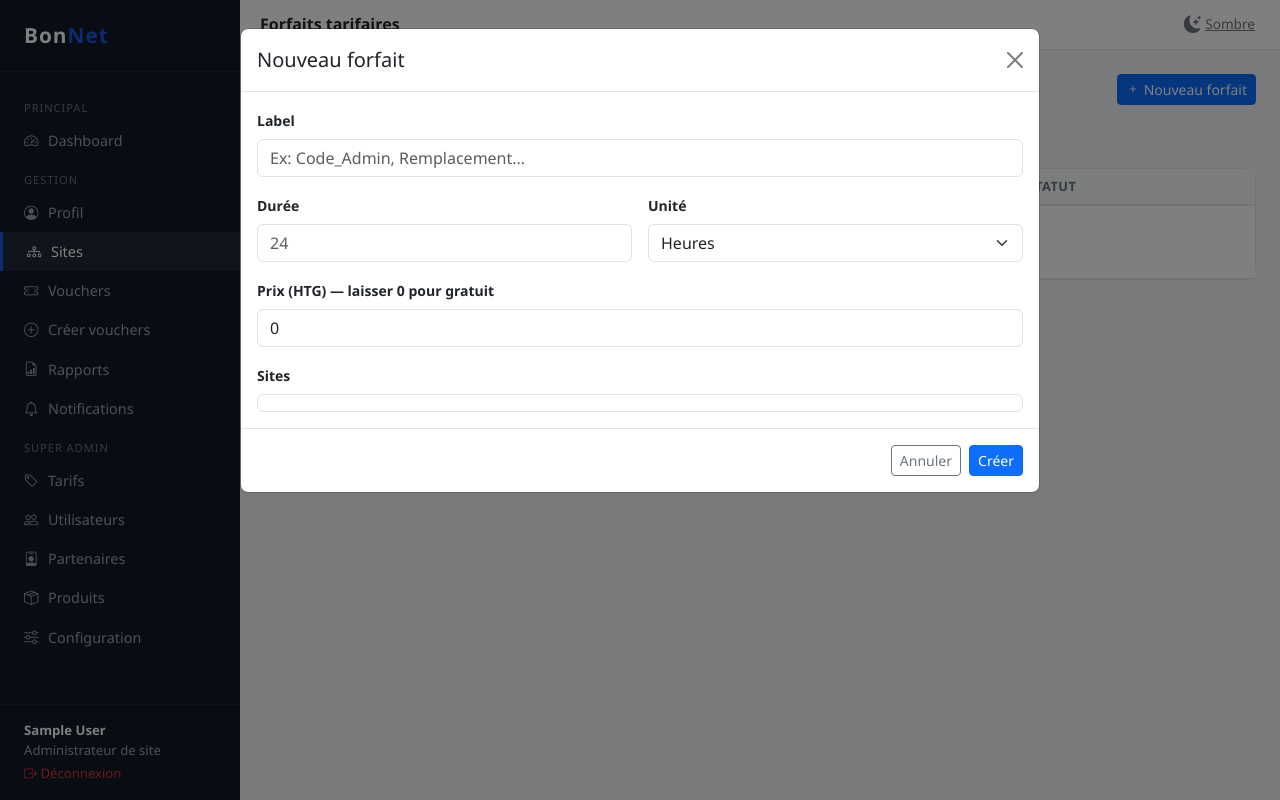
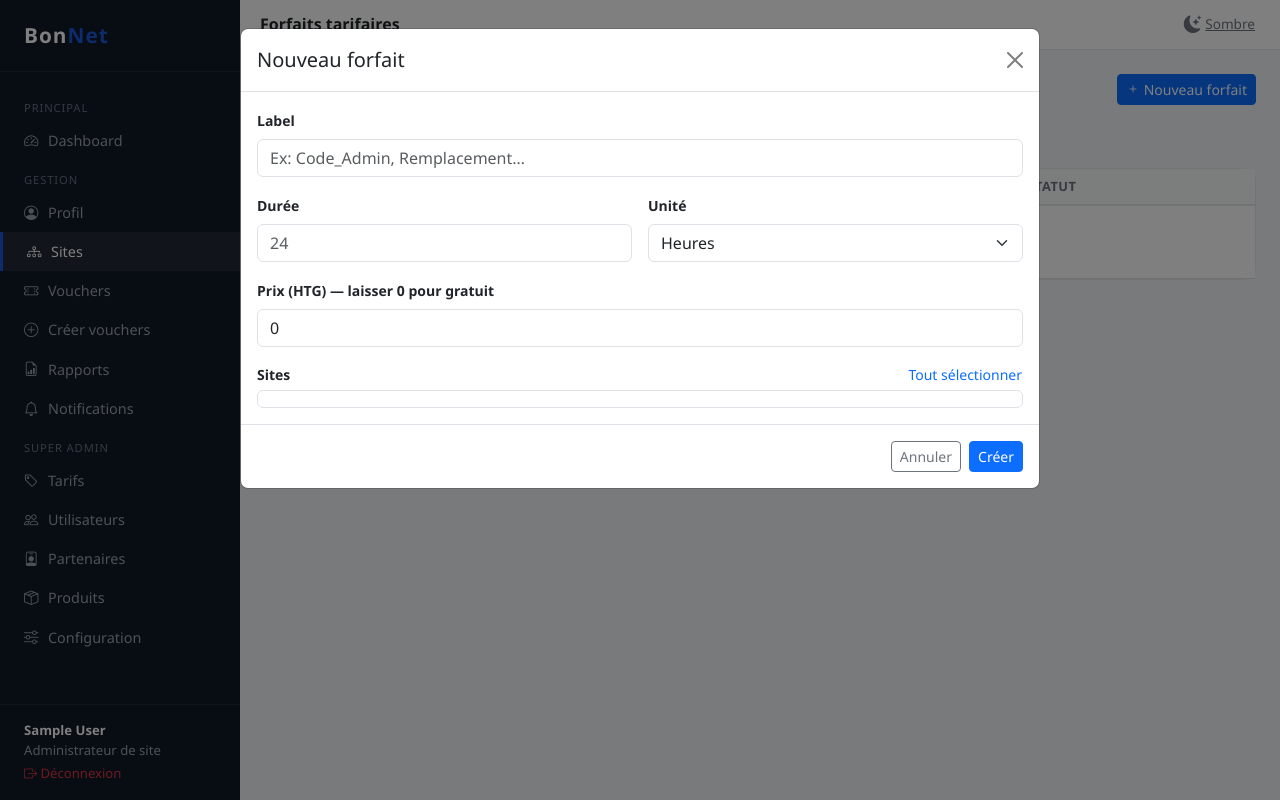
Before and after one commit to Vaillantval/Transversal-Voucher-Managing-system, a Django app: page /sites/tarifs/ in a window 1280 px wide, after a click on "Nouveau forfait". Run offline with Django 5.2, Linux system fonts and the light colour scheme; the visitor is signed in with stand-in values (Sample User, id 1); data comes from the database, SQL or seed files in the repository; data that the repository does not hold is empty; parts of the project's set-up code (start-up, migrations or seed data) failed here and were passed over.

Commit message:
Add select/deselect all toggle for sites checkboxes in tier modals
Co-Authored-By: Claude Sonnet 4.6 <noreply@anthropic.com>

```diff
--- a/templates/sites_mgmt/tiers.html
+++ b/templates/sites_mgmt/tiers.html
@@ -130,8 +130,12 @@
           </div>
 
           <div class="col-12">
-            <label class="form-label small fw-semibold">Sites</label>
-            <div class="border rounded p-2 d-flex flex-wrap gap-2">
+            <div class="d-flex justify-content-between align-items-center mb-1">
+              <label class="form-label small fw-semibold mb-0">Sites</label>
+              <button type="button" class="btn btn-link btn-sm p-0 text-decoration-none"
+                      onclick="toggleAll('c-site-checks', this)">Tout sélectionner</button>
+            </div>
+            <div class="border rounded p-2 d-flex flex-wrap gap-2" id="c-site-checks">
               {% for s in all_sites %}
               <div class="form-check me-3">
                 <input class="form-check-input" type="checkbox" name="sites" value="{{ s.pk }}" id="c-site-{{ s.pk }}">
@@ -194,7 +198,11 @@
           </div>
 
           <div class="col-12">
-            <label class="form-label small fw-semibold">Sites</label>
+            <div class="d-flex justify-content-between align-items-center mb-1">
+              <label class="form-label small fw-semibold mb-0">Sites</label>
+              <button type="button" class="btn btn-link btn-sm p-0 text-decoration-none"
+                      onclick="toggleAll('edit-sites-container', this)">Tout sélectionner</button>
+            </div>
             <div class="border rounded p-2 d-flex flex-wrap gap-2" id="edit-sites-container">
               {% for s in all_sites %}
               <div class="form-check me-3">
@@ -218,6 +226,13 @@
 
 {% block extra_js %}
 <script>
+function toggleAll(containerId, btn) {
+  var checks = document.querySelectorAll('#' + containerId + ' input[type="checkbox"]');
+  var allChecked = Array.from(checks).every(function(c) { return c.checked; });
+  checks.forEach(function(c) { c.checked = !allChecked; });
+  btn.textContent = allChecked ? 'Tout sélectionner' : 'Tout désélectionner';
+}
+
 document.getElementById('editModal').addEventListener('show.bs.modal', function(e) {
   var btn = e.relatedTarget;
   var form = document.getElementById('editForm');
```
